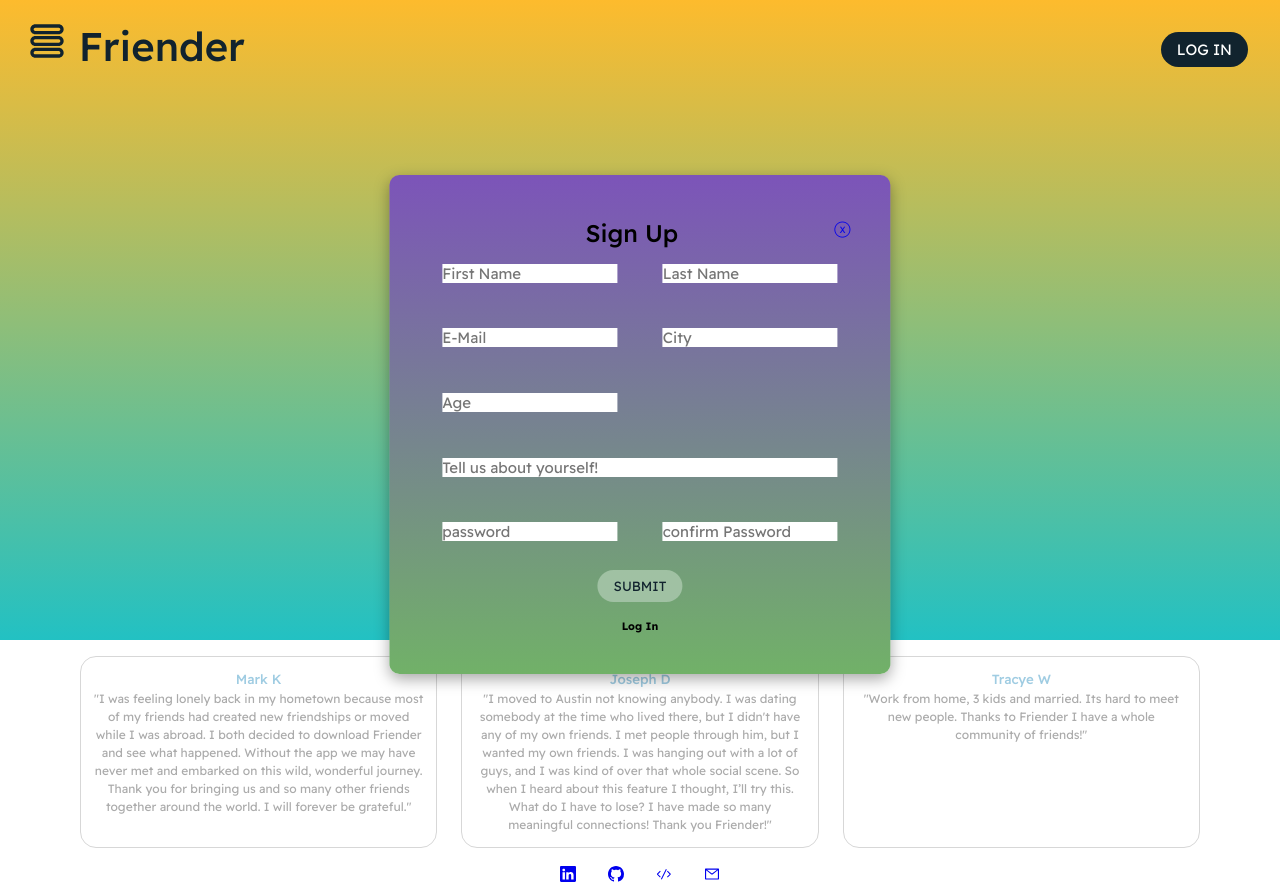
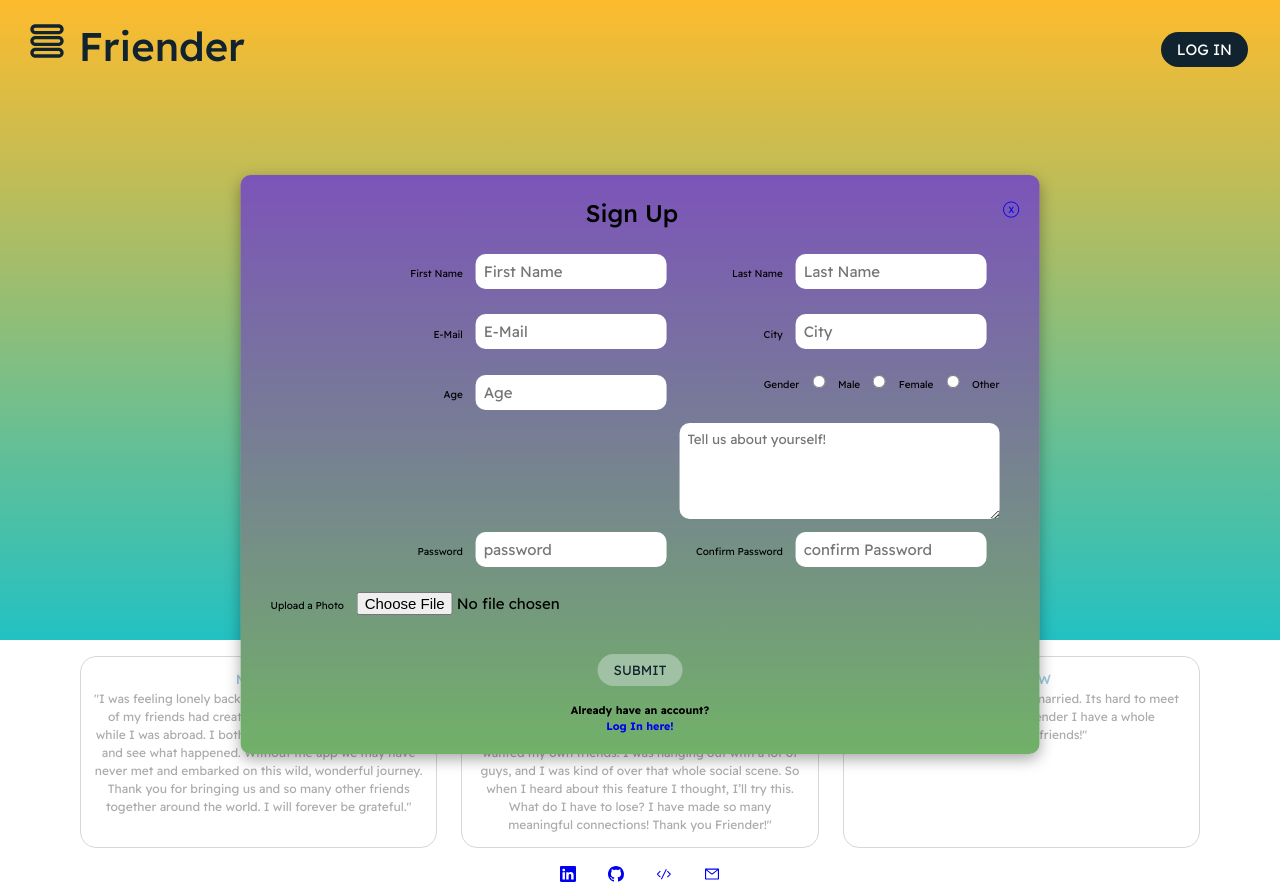
Before and after one commit to samanthajrexroat/Friender, a React (Create React App) app in the folder client/: page /SignUp in a window 1280 px wide. Built offline with nearby package versions, Linux system fonts and the light colour scheme; the HTML template or start-up script is replaced by a standard one.

Commit message:
modals 90% done. Need some formatting with the texa area and image upload on signup

```diff
--- a/client/src/components/Modal/LogIn.js
+++ b/client/src/components/Modal/LogIn.js
@@ -19,6 +19,7 @@ const LogIn = () => {
         <h2>Sign In</h2>
         <form className="logInForm">
           <input
+            className="rounded-input"
             type="email"
             id="email"
             name="email"
@@ -27,6 +28,7 @@ const LogIn = () => {
             onChange={e => setEmail(e.target.value)}
           />
           <input
+            className="rounded-input"
             type="password"
             id="password"
             name="password"
@@ -35,6 +37,7 @@ const LogIn = () => {
             onChange={e => setPassword(e.target.value)}
           />
           <input
+            className="rounded-input"
             type="Password"
             id="confirmPassword"
             name="confirmPassword"
@@ -43,8 +46,12 @@ const LogIn = () => {
             onChange={e => setConfirmPassword(e.target.value)}
           />
         </form>
-        <button className="secondary-btn">Submit</button>
-        <h6>CREATE AN ACCOUNT</h6>
+        <Link to="/Profile">
+          <button className="secondary-btn">Submit</button>
+        </Link>
+        <Link to="/SignUp">
+          <h6>CREATE AN ACCOUNT</h6>
+        </Link>
       </div>
     </div>
   );
--- a/client/src/components/Modal/Signup.js
+++ b/client/src/components/Modal/Signup.js
@@ -24,7 +24,11 @@ const SignUp = () => {
         <h2>Sign Up</h2>
         <div className="formWrapper">
           <form className="signUpForm">
+            <div className="block">
+              <label>
+                First Name
                 <input
+                  className="rounded-input"
                   type="text"
                   id="firstName"
                   name="firstName"
@@ -32,7 +36,12 @@ const SignUp = () => {
                   required={true}
                   onChange={e => setFirstName(e.target.value)}
                 />
+              </label>
+
+              <label>
+                Last Name
                 <input
+                  className="rounded-input"
                   type="text"
                   id="lastName"
                   name="lastName"
@@ -40,7 +49,12 @@ const SignUp = () => {
                   required={true}
                   onChange={e => setLastName(e.target.value)}
                 />
+              </label>
+              <label>
+                {" "}
+                E-Mail
                 <input
+                  className="rounded-input"
                   type="email"
                   id="email"
                   name="email"
@@ -48,32 +62,74 @@ const SignUp = () => {
                   required={true}
                   onChange={e => setEmail(e.target.value)}
                 />
+              </label>
+              <label>
+                {" "}
+                City
                 <input
-              type="Location"
-              id="Location"
-              name="Location"
+                  className="rounded-input"
+                  type="City"
+                  id="City"
+                  name="City"
                   placeholder="City"
                   required={true}
                   onChange={e => setCity(e.target.value)}
                 />
+              </label>
+              <label>
+                {" "}
+                Age
                 <input
-              type="Age"
+                  className="rounded-input"
+                  type="number"
                   id="Age"
                   name="Age"
                   placeholder="Age"
                   required={true}
                   onChange={e => setAge(e.target.value)}
                 />
+              </label>
+              <label className="radio-inline">
+                {" "}
+                Gender
                 <input
-              className="fullWidth"
-              type="text"
+                  className="rounded-input"
+                  type="radio"
+                  id="Sex"
+                  name="Sex"
+                  placeholder="Male"
+                />
+                Male
+                <input
+                  className="rounded-input"
+                  type="radio"
+                  id="Sex"
+                  name="Sex"
+                  placeholder="Male"
+                />
+                Female
+                <input
+                  className="rounded-input"
+                  type="radio"
+                  id="Sex"
+                  name="Sex"
+                  placeholder="Male"
+                />
+                Other
+              </label>
+              <textarea
+                className="fullWidth rounded-input"
+                type="textarea"
                 id="description"
                 name="description"
                 placeholder="Tell us about yourself!"
                 required={true}
                 onChange={e => setDescription(e.target.value)}
               />
+              <label>
+                Password
                 <input
+                  className="rounded-input"
                   type="password"
                   id="password"
                   name="password"
@@ -81,7 +137,11 @@ const SignUp = () => {
                   required={true}
                   onChange={e => setPassword(e.target.value)}
                 />
+              </label>
+              <label>
+                Confirm Password
                 <input
+                  className="rounded-input"
                   type="Password"
                   id="confirmPassword"
                   name="confirmPassword"
@@ -89,10 +149,28 @@ const SignUp = () => {
                   required={true}
                   onChange={e => setConfirmPassword(e.target.value)}
                 />
+              </label>
+              <label>
+                Upload a Photo
+                <input
+                  className="fullWidth"
+                  type="file"
+                  id="Photo"
+                  name="Photo"
+                  placeholder="Photo"
+                  required={true}
+                />
+              </label>
+            </div>
           </form>
         </div>
+        <Link to="/Profile">
           <button className="secondary-btn">Submit</button>
-        <h6>Log In</h6>
+        </Link>
+        <h6>Already have an account?</h6>
+        <Link to="/LogIn">
+          <h6>Log In here!</h6>
+        </Link>
       </div>
     </div>
   );
--- a/client/src/components/Modal/modal.css
+++ b/client/src/components/Modal/modal.css
@@ -35,12 +35,26 @@ input {
 .signUpForm {
     display: grid;
     grid-template-columns: 1fr 1fr;
-    grid-gap: 20px;
+    grid-gap: 10px;
+    padding:10px;
+    border-radius:10px;
+}
+.rounded-input {
+    padding:8px;
+    border-radius:10px;
 }
 .fullWidth {
-    grid-column: 1 / 3;
+    grid-column: 2
 }
+.block {
+    display:grid;
+    grid-template-columns: max-content max-content;
+    text-align: right;
 
+}
+label {
+    font-size: 10px;
+}
 .signUpModal {
     position: fixed;
     left: 50%;
@@ -53,6 +67,34 @@ input {
     max-height: fit-content;
     background: linear-gradient(0deg, rgb(113, 177, 104) 0%, rgb(124, 84, 185) 100%);
     border-radius: 10px;
-    padding: 40px;
+    padding: 20px;
     box-shadow: rgba(0,0,0,0.35) 0px 5px 15px;
 }
+textarea{
+    width: 20rem;
+    height: 6rem;
+}
+
+/* *********************
+*                      *
+*    MEDIUM DEVICES    *
+*                      *
+********************* */
+@media screen and (max-width: 1024px) {
+    .signUpForm {
+        display: column
+
+    }
+}
+
+
+/* ********************
+*                     *
+*    SMALL DEVICES    *
+*                     *
+******************** */
+@media screen and (max-width: 600px) {
+    .container {
+        width: var(--container-width-sm);
+    }
+}
```
Lines whose indentation alone changed are shown as unchanged.
